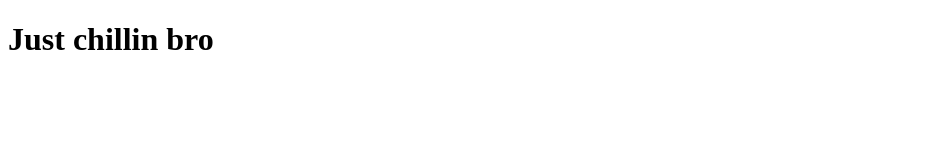
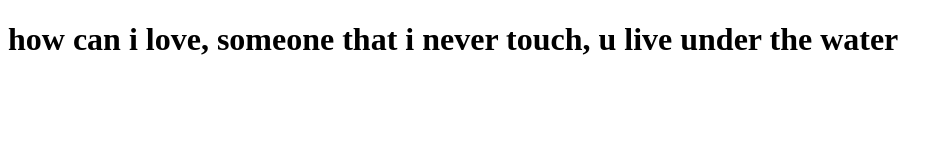
Before and after one commit to Dutfull/batmantest, a plain HTML site: page index.html in a window 1280 px wide. Shown: the whole page, without its empty margins (0-952 px from the left). Drawn offline with Linux system fonts and the light colour scheme.

Commit message:
Update index.html

```diff
--- a/index.html
+++ b/index.html
@@ -4,6 +4,6 @@
   <title>Isso é só um teste pra ver se oq eu quero fzr funciona</title>
 </head>
 <body>
-  <h1>Just chillin bro</h1>
+  <h1>how can i love, someone that i never touch, u live under the water</h1>
 </body>
 </html>
```
